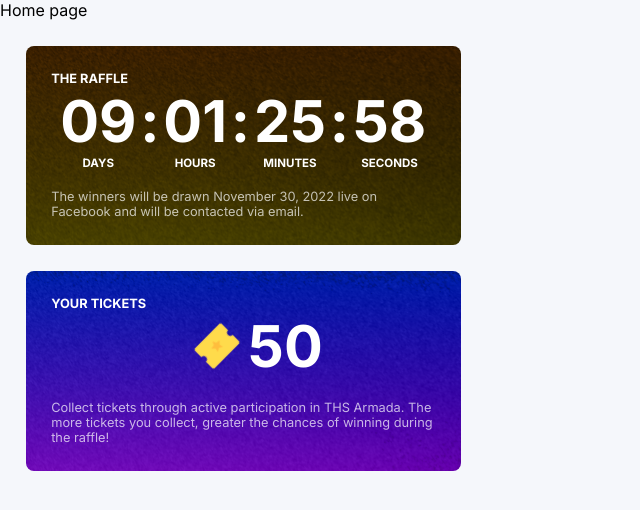
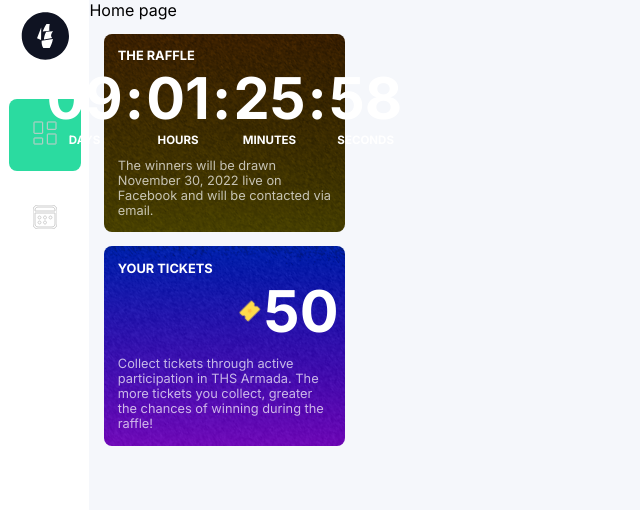
Before and after one commit to armada-ths/ac22, a React (Create React App) app: page / in a window 1280 px wide. Shown: the top 510 px of the page, without its empty margins (0-640 px from the left). Built offline with nearby package versions, Linux system fonts and the light colour scheme; the HTML template or start-up script is replaced by a standard one.

Commit message:
Quick Sidebar
To however is going to add Sidebar on top of their views --> Look at this PR. Mainly look at presenters EventPresenter and HomePresenter.

@malinasdfghjkl  Let me know when you're done with your PR

```diff
--- a/src/presenters/EventsPresenter.tsx
+++ b/src/presenters/EventsPresenter.tsx
@@ -1,12 +1,22 @@
 import React, { FC } from "react";
 import EventViewer from "../views/Events";
+
+import "./Presenter.css";
+import Sidebar from "../components/Sidebar/Sidebar";
+
+
+
 
 interface Props {
 	placeholder?: string;
 }
 
 const EventsPresenter: FC<Props> = () => {
-	return <EventViewer />;
+	return(
+		<div className="mainFlex">
+			<Sidebar/>
+		</div>
+	);
 };
 
 export default EventsPresenter;
--- a/src/presenters/HomePresenter.tsx
+++ b/src/presenters/HomePresenter.tsx
@@ -1,12 +1,20 @@
 import React, { FC } from "react";
 import HomeViewer from "../views/Home";
+import Sidebar from "../components/Sidebar/Sidebar";
+
+import "./Presenter.css";
 
 interface Props {
 	placeholder?: string;
 }
 
 const HomePresenter: FC<Props> = () => {
-	return <HomeViewer/>;
+	return (
+		<div className="mainFlex">
+			<Sidebar />
+			<HomeViewer />
+		</div>
+	);
 };
 
 export default HomePresenter;
--- a/src/presenters/Presenter.css
+++ b/src/presenters/Presenter.css
@@ -2,4 +2,5 @@
   display: flex;
   flex-direction: row;
   width: 100vh;
+  height: 100vh;
 }
```
Also changed, not shown: src/assets/Sidebar-pics/armada-logo.svg (added).
